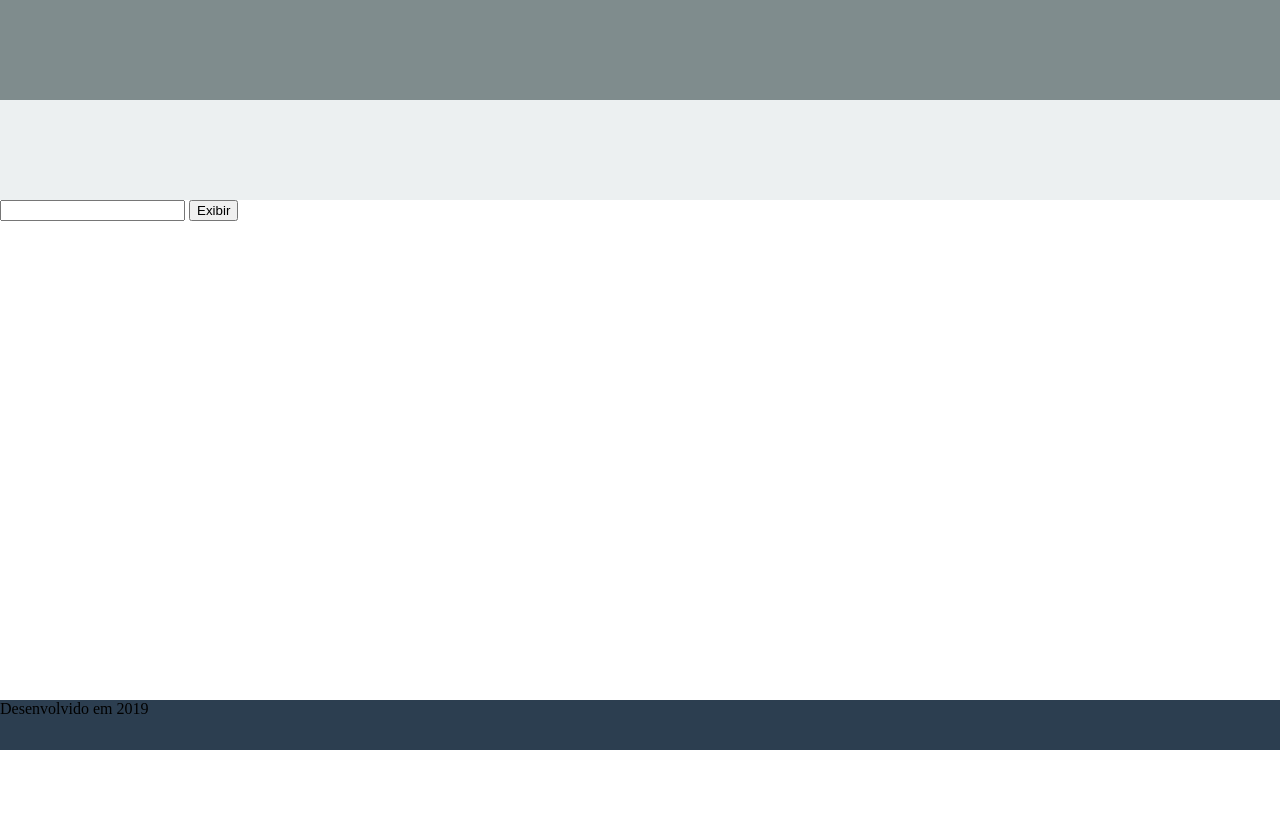
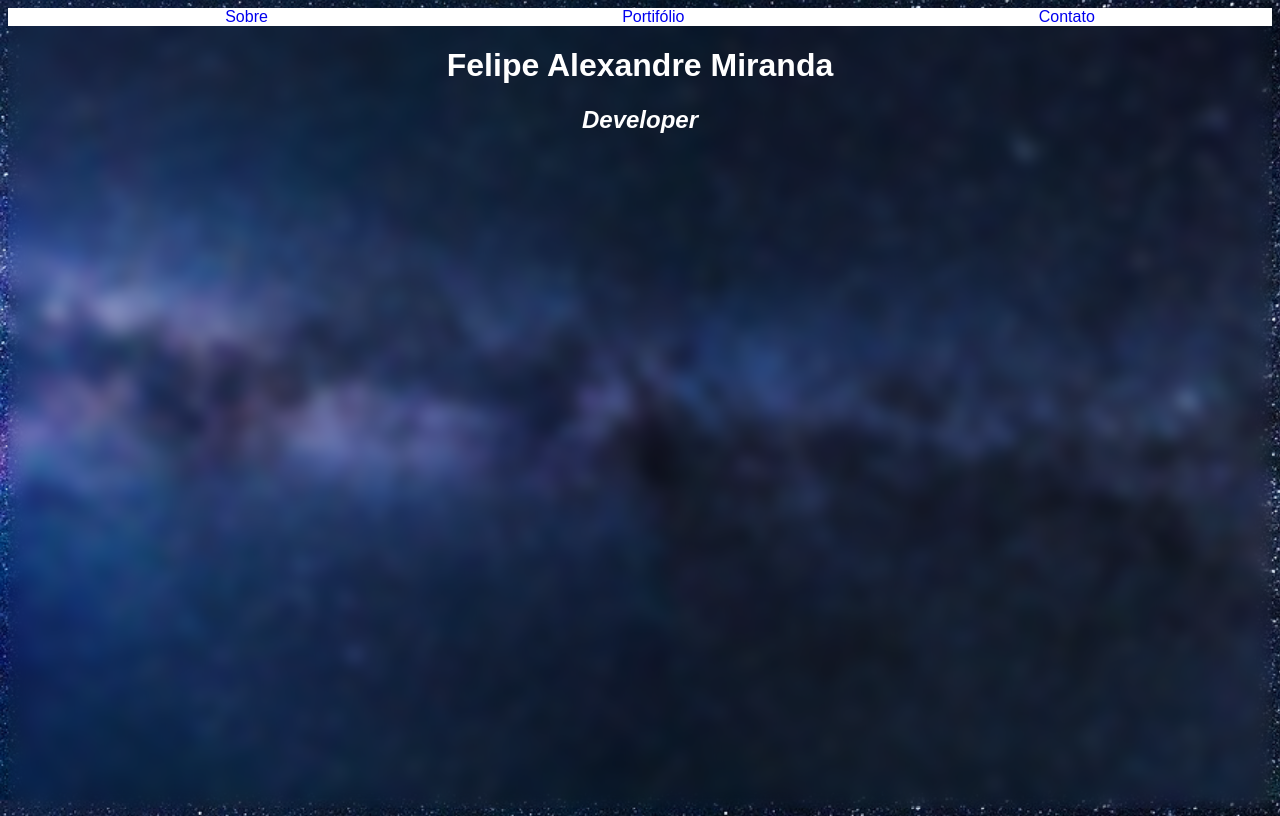
Before and after one commit to lipemiranda159/HtmlStudies, a plain HTML site: page Index.html in a window 1280 px wide. Drawn offline with Linux system fonts and the light colour scheme.

Commit message:
curso imersao css

```diff
--- a/Index.html
+++ b/Index.html
@@ -1,19 +1,27 @@
-<!DOCTYPE html>
+<!DOCTYPE <!DOCTYPE html>
 <html>
 <head>
-        <meta charset="utf-8">
-        <link rel="stylesheet" href="style.css">
+    <meta charset="utf-8" />
+    <meta http-equiv="X-UA-Compatible" content="IE=edge">
+    <title>Currículo</title>
+    <meta name="viewport" content="width=device-width, initial-scale=1">
+    <link rel="stylesheet" href="main.css" />
+    <script src="main.js"></script>
 </head>
 <body>
+
 <header>
-            <nav></nav>
+        <div class="image"></div>
+    <nav class="menu">
+        <ul>
+            <li><a href="#">Sobre</a></li>
+            <li><a href="#">Portifólio</a></li>
+            <li><a href="#">Contato</a></li>
+        </ul>
+    </nav>
+    <h1 class="title">Felipe Alexandre Miranda</h1>
+    <h2 class="subtitle">Developer</h2>
 </header>
-        <section>
-            <input type="text" id="text"/>
-            <button type="button" id="button">Exibir</button>
-        </section>
-        <footer>Desenvolvido em 2019</footer>
 
-        <script type="text/javascript" src="script.js"></script>
 </body>
 </html>
--- /dev/null
+++ b/main.css
@@ -0,0 +1,42 @@
+body{
+    background-image: url("image.jpg");
+    background-size: auto 100vh;
+    height: 100vh;
+    backdrop-filter: blur(8px);
+    -webkit-backdrop-filter: blur(8px);
+    font-family: Arial, Helvetica, sans-serif;
+
+}
+
+
+.menu a {
+    text-decoration: none;
+}
+
+.menu a:hover{
+    text-decoration: underline;
+}
+
+.menu ul {
+    display: flex;
+    list-style-type: none;
+    justify-content: space-around;
+}
+
+.menu {
+    background: white;
+}
+
+.subtitle,
+.title {
+    text-align: center;
+    color: white;
+}
+
+.subtitle {
+    font-style: italic;
+}
+
+div {
+    color: white;
+}
```
Also changed, not shown: Pesquisa/Pesquisa.html (added, +19 -0 lines), Pesquisa/script.js (renamed from script.js), Pesquisa/style.css (renamed from style.css), image.jpg (added). Lines whose indentation alone changed are shown as unchanged.
